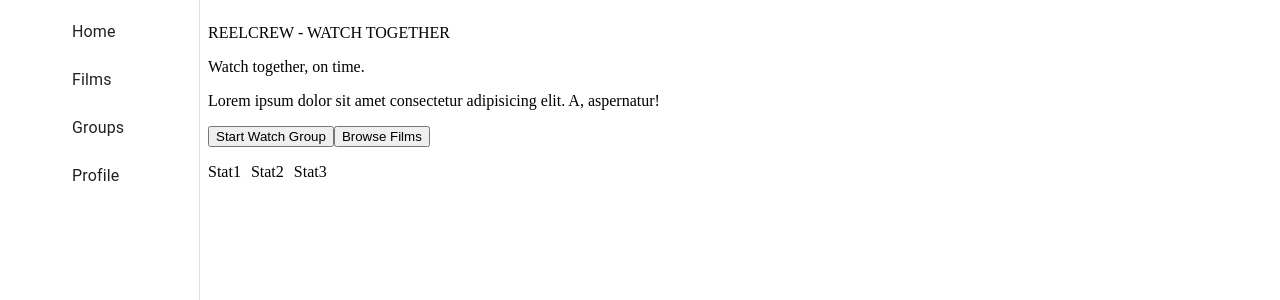
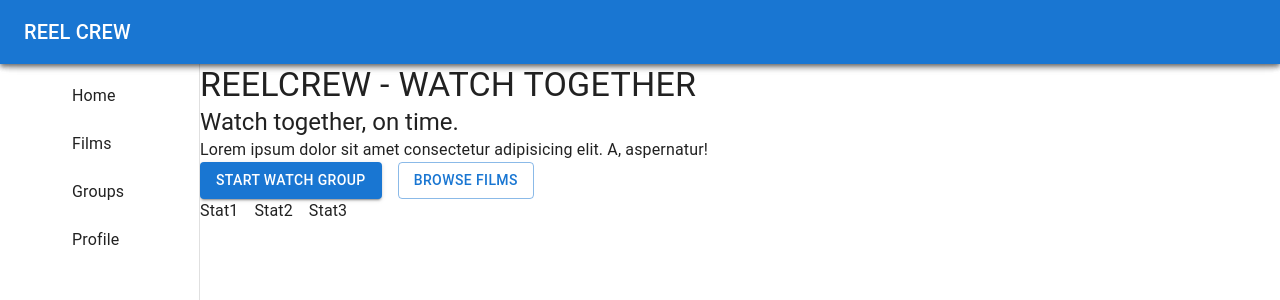
Before and after one commit to liamack85/reelcrew-frontend, a React (Vite) app: page / in a window 1280 px wide. Shown: the top 300 px of the page. Built offline with nearby package versions, Linux system fonts and the light colour scheme; no server answers; some icons are missing.

Commit message:
add MUI to SplashPage and Sidebar

```diff
--- a/package.json
+++ b/package.json
@@ -11,6 +11,10 @@
     "preview": "vite preview"
   },
   "dependencies": {
+    "@emotion/react": "^11.14.0",
+    "@emotion/styled": "^11.14.1",
+    "@mui/icons-material": "^7.3.9",
+    "@mui/material": "^7.3.9",
     "react": "^19.0.0",
     "react-dom": "^19.0.0",
     "react-router": "^7.6.0"
--- a/src/App.jsx
+++ b/src/App.jsx
@@ -18,7 +18,7 @@ export default function App() {
         <Route index element={<SplashPage />} />
         <Route path="/groups" element={<GroupsPage />} />
         <Route path="/films" element={<FilmsPage />} />
-        <Route path="/test/:id" element={<WatchPage />} />
+        <Route path="/watch-group/:id" element={<WatchPage />} />
         <Route path="/films/:id" element={<FilmDetail token={token} />} />
         <Route path="/users/me" element={<ProfilePage />} />
         <Route path="/register" element={<Register />} />
--- a/src/layout/Sidebar.jsx
+++ b/src/layout/Sidebar.jsx
@@ -8,6 +8,9 @@ import ListItem from "@mui/material/ListItem";
 import ListItemButton from "@mui/material/ListItemButton";
 import ListItemIcon from "@mui/material/ListItemIcon";
 import ListItemText from "@mui/material/ListItemText";
+import Box from "@mui/material/Box";
+import Toolbar from "@mui/material/Toolbar";
+import TopBar from "./TopBar";
 
 import HomeIcon from "@mui/icons-material/Home";
 import TheatersIcon from "@mui/icons-material/Theaters";
@@ -19,7 +22,7 @@ const drawerWidth = 200;
 const navItems = [
   { text: "Home", icon: HomeIcon, path: "/" },
   { text: "Films", icon: TheatersIcon, path: "/films" },
-  { text: "Groups", icon: GroupsIcon, path: "/groups" },
+  { text: "Groups", icon: GroupsIcon, path: "/watch-groups" },
   { text: "Profile", icon: AccountBoxIcon, path: "/users/me" },
 ];
 
@@ -33,6 +36,8 @@ export default function Sidebar() {
   }
 
   return (
+    <Box sx={{ display: "flex" }}>
+      <TopBar />
       <Drawer
         sx={{
           width: drawerWidth,
@@ -44,6 +49,8 @@ export default function Sidebar() {
         }}
         variant="permanent"
         anchor="left">
+        <Toolbar />
+        <Box sx={{ overflow: "auto" }}>
           <List>
             {navItems.map(({ text, icon: Icon, path }) => (
               <ListItem key={text} disablePadding>
@@ -56,6 +63,8 @@ export default function Sidebar() {
               </ListItem>
             ))}
           </List>
+        </Box>
       </Drawer>
+    </Box>
   );
 }
--- /dev/null
+++ b/src/layout/TopBar.jsx
@@ -0,0 +1,17 @@
+import AppBar from "@mui/material/AppBar";
+import Toolbar from "@mui/material/Toolbar";
+import Typography from "@mui/material/Typography";
+
+export default function TopBar() {
+  return (
+    <AppBar
+      position="fixed"
+      sx={{ zIndex: (theme) => theme.zIndex.drawer + 1 }}>
+      <Toolbar>
+        <Typography variant="h6" noWrap component="div">
+          REEL CREW
+        </Typography>
+      </Toolbar>
+    </AppBar>
+  );
+}
--- a/src/main.jsx
+++ b/src/main.jsx
@@ -1,13 +1,16 @@
 import { createRoot } from "react-dom/client";
 import { BrowserRouter } from "react-router";
+import CssBaseline from "@mui/material/CssBaseline";
 import App from "./App.jsx";
 import { AuthProvider } from "./auth/AuthContext.jsx";
 import "./index.css";
 
 createRoot(document.getElementById("root")).render(
-  <AuthProvider>
-    <BrowserRouter>
-      <App />
-    </BrowserRouter>
-  </AuthProvider>,
+  <CssBaseline enableColorScheme>
+    <AuthProvider>
+      <BrowserRouter>
+        <App />
+      </BrowserRouter>
+    </AuthProvider>
+  </CssBaseline>,
 );
--- a/src/splashPage/SplashPage.jsx
+++ b/src/splashPage/SplashPage.jsx
@@ -1,23 +1,29 @@
-import "./SplashPage.css";
+import Box from "@mui/material/Box";
+import Button from "@mui/material/Button";
+import Stack from "@mui/material/Stack";
+import Toolbar from "@mui/material/Toolbar";
+import TopBar from "../layout/TopBar";
+import Typography from "@mui/material/Typography";
 
 export default function SplashPage() {
   return (
-    <section>
-      <p>REELCREW - WATCH TOGETHER</p>
-      <p>Watch together, on time.</p>
-      <p>
-        Lorem ipsum dolor sit amet consectetur adipisicing elit. A,
-        aspernatur!
-      </p>
-      <div>
-        <button>Start Watch Group</button>
-        <button>Browse Films</button>
-      </div>
-      <div id="stat-line">
-        <p>Stat1</p>
-        <p>Stat2</p>
-        <p>Stat3</p>
-      </div>
-    </section>
+    <Box component="main" sx={{ display: "flex", flexDirection: "column" }}>
+      <TopBar />
+      <Toolbar />
+      <Typography variant="h4">REELCREW - WATCH TOGETHER</Typography>
+      <Typography variant="h5">Watch together, on time.</Typography>
+      <Typography variant="body1">
+        Lorem ipsum dolor sit amet consectetur adipisicing elit. A, aspernatur!
+      </Typography>
+      <Stack direction="row" spacing={2}>
+        <Button variant="contained">Start Watch Group</Button>
+        <Button variant="outlined">Browse Films</Button>
+      </Stack>
+      <Stack direction="row" spacing={2}>
+        <Typography>Stat1</Typography>
+        <Typography>Stat2</Typography>
+        <Typography>Stat3</Typography>
+      </Stack>
+    </Box>
   );
 }
```
Also changed, not shown: eslint.config.js (+10 -0 lines), 1 other file (tests, documents, lock files or other folders). Lines whose indentation alone changed are shown as unchanged.
